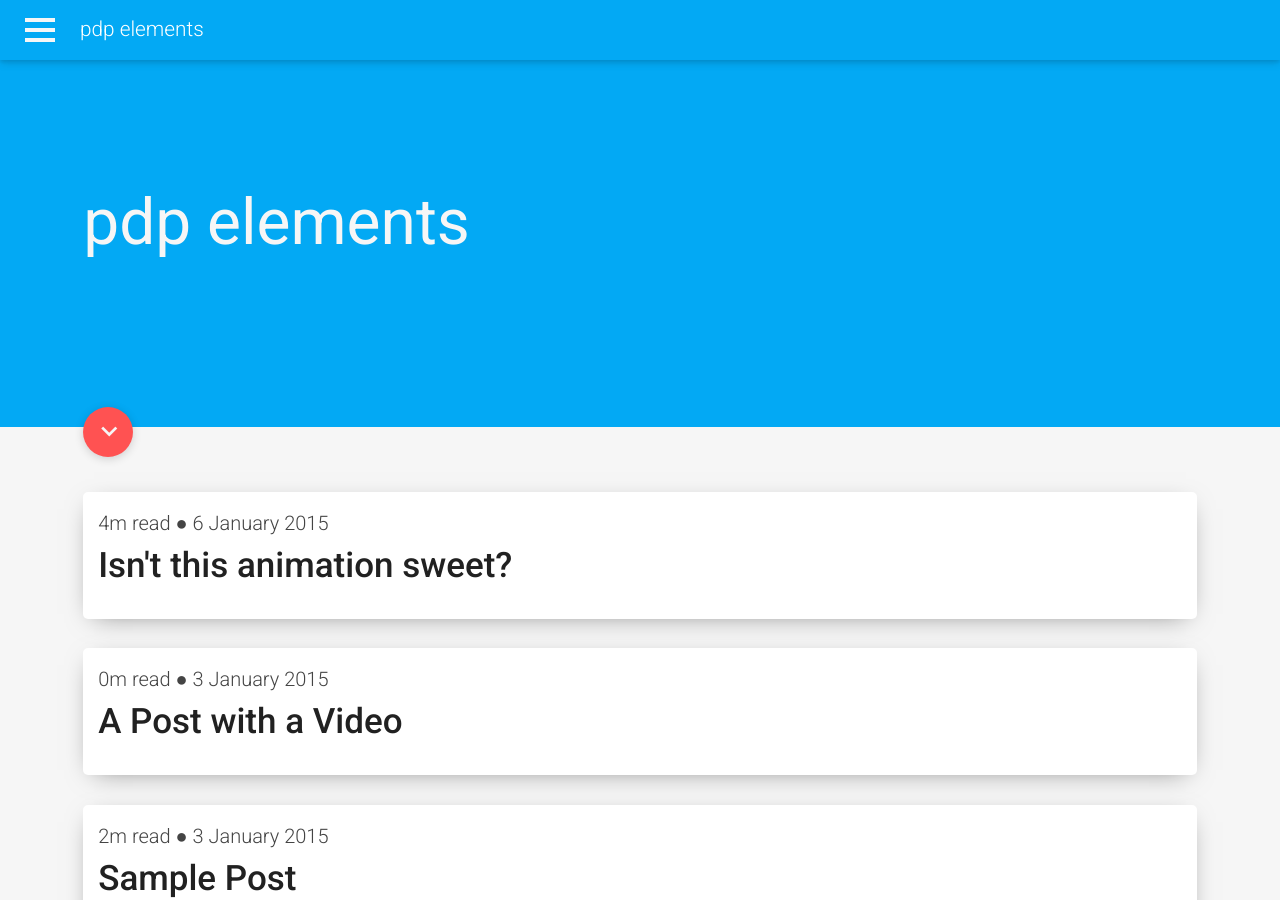
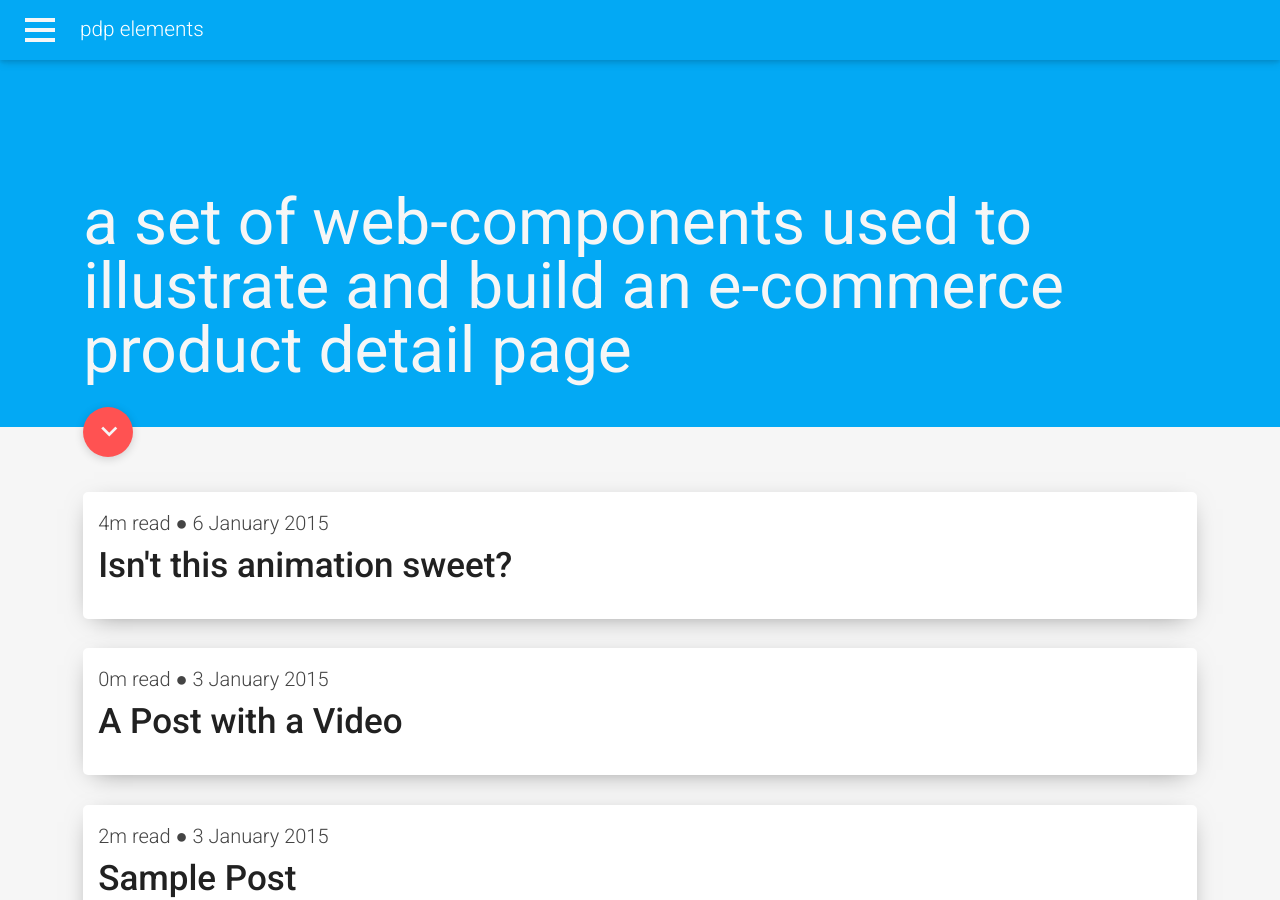
Before and after one commit to go4cas/pdp_elements, a Jekyll site: the page built from index.html, in a window 1280 px wide and 900 px high. Built offline with Jekyll 4.4.1, drawn with Linux system fonts in a browser that asks for light colours; nearby versions of some CDN libraries; some of the changed text lies outside the part shown.

Commit message:
Minor site styling changes

```diff
--- a/_config.yml
+++ b/_config.yml
@@ -1,8 +1,8 @@
 # Site settings
 title: pdp elements
 email: go4cas@gmail.com
-description: a set of web-components used to build an e-commerce product detail page
-footer_text: 'eCommerce from the eyes of <a href="https://github.com/go4cas">Cas</a>. Template awesome sauce by <a href="http://github.com/raichur/material-jekyll">Joshua Raichur</a>. Hosted at <a href="https://js.org"><img src="http://logo.js.org/bright_tiny.png" width="45" alt="JS.ORG Logo"/></a>.'
+description: a set of web-components used to illustrate and build an e-commerce product detail page
+footer_text: 'eCommerce from the eyes of <a href="https://github.com/go4cas">Cas</a>.&nbsp;&nbsp;Template awesomeness by <a href="http://github.com/raichur/material-jekyll">Joshua Raichur</a>.&nbsp;&nbsp;Hosted at <a href="https://js.org"><img src="http://logo.js.org/bright_tiny.png" width="45" alt="JS.ORG Logo"/></a>.'
 baseurl: ""
 
 # Social usernames
--- a/_includes/header.html
+++ b/_includes/header.html
@@ -3,7 +3,7 @@
 <header>
   <div class="wrapper">
     {% if page.path contains '_posts' %}<p class="post-meta">{{ reading-time }} read ● {{ page.date | date: '%-d %B %Y' }}</p>{% else if page.sub %}<p>{{ site.sub }}</p>{% else %}<p>{{ site.description }}</p>{% endif %}
-    {% if page.title %}{% if page.link %}<a class="linked-post" href="{{ page.link }}">{% endif %}<h1>{% if page.link %}<span class="icon-call-made"></span>{% endif %}{{ page.title }}</h1>{% if page.link %}</a>{% endif %}{% else %}<h1>{{ site.title }}</h1>{% endif %}
+    {% if page.title %}{% if page.link %}<a class="linked-post" href="{{ page.link }}">{% endif %}<h1>{% if page.link %}<span class="icon-call-made"></span>{% endif %}{{ page.title }}</h1>{% if page.link %}</a>{% endif %}{% else %}<h1>{{ site.description }}</h1>{% endif %}
   </div>
 </header>
 
```
